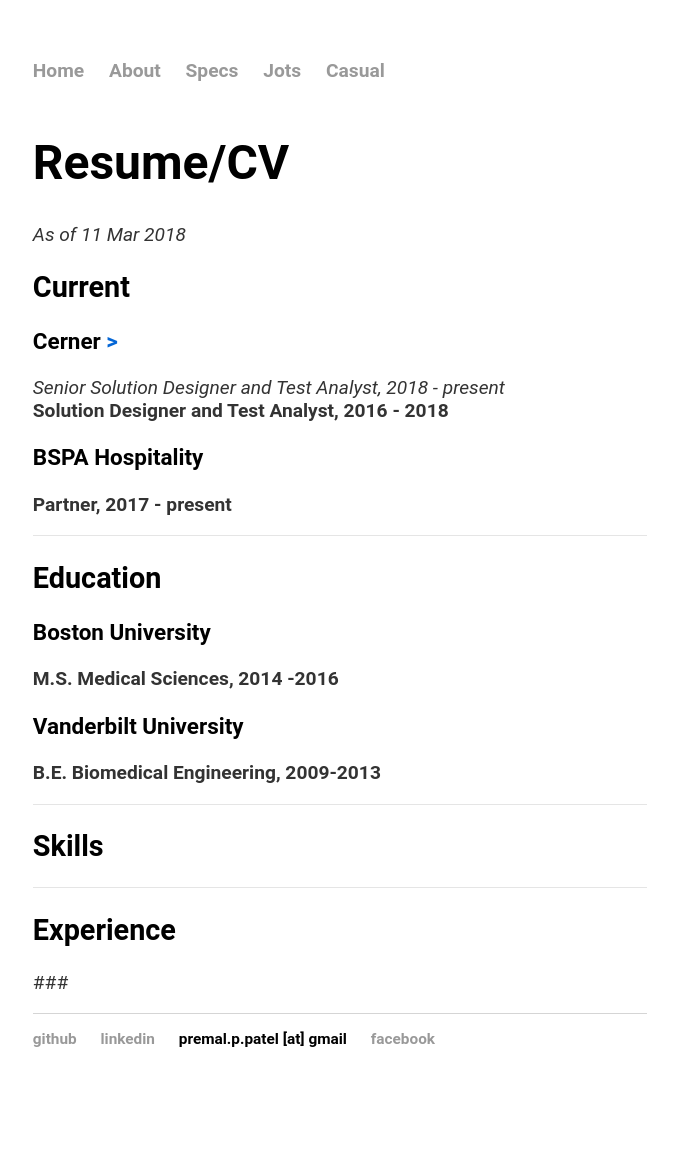
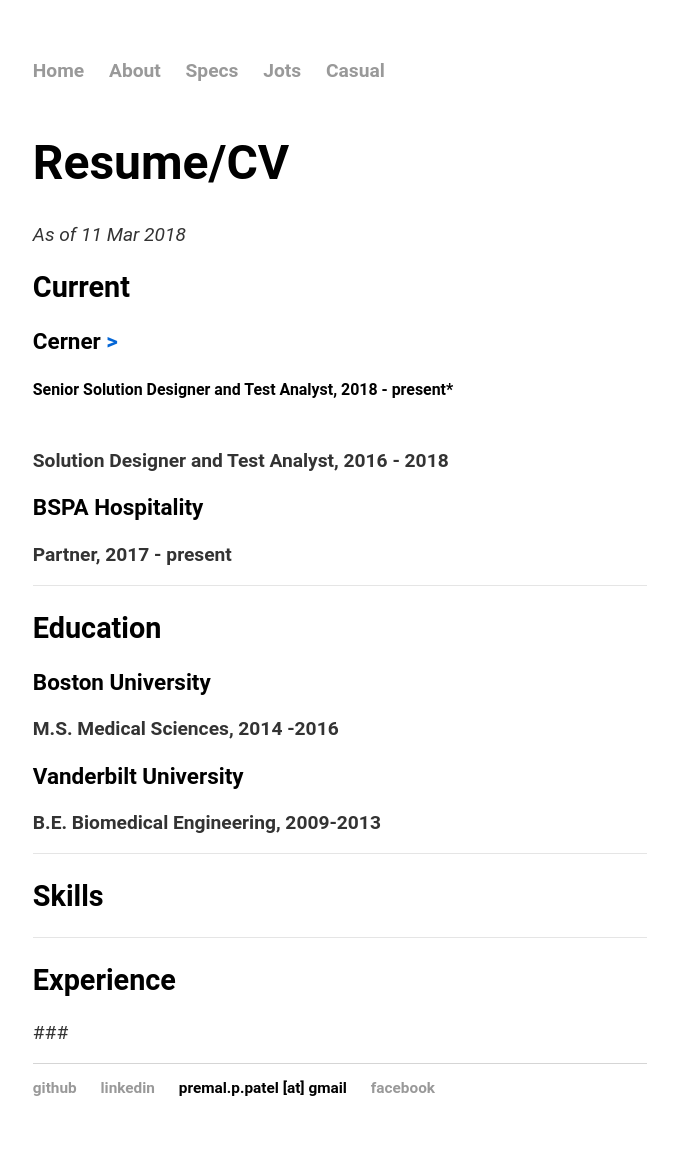
Before and after one commit to patelpp/patelpp.github.io, a Jekyll site: the page built from specs/index.md, in a window 1280 px wide. Shown: the whole page, without its empty margins (300-978 px from the left). Built offline with Jekyll 4.4.1, drawn with Linux system fonts in a browser that asks for light colours; before the commit the page ends 1103 px from its top, so only the background shows below that.

```diff
--- a/specs/index.md
+++ b/specs/index.md
@@ -6,7 +6,7 @@ date: 2018-03-11
 ## Current
 
 ### Cerner [>](https://www.cerner.com/)
-*Senior Solution Designer and Test Analyst, 2018 - present*
+##### Senior Solution Designer and Test Analyst, 2018 - present*
 <br>
 **Solution Designer and Test Analyst, 2016 - 2018**
 <br>
```
